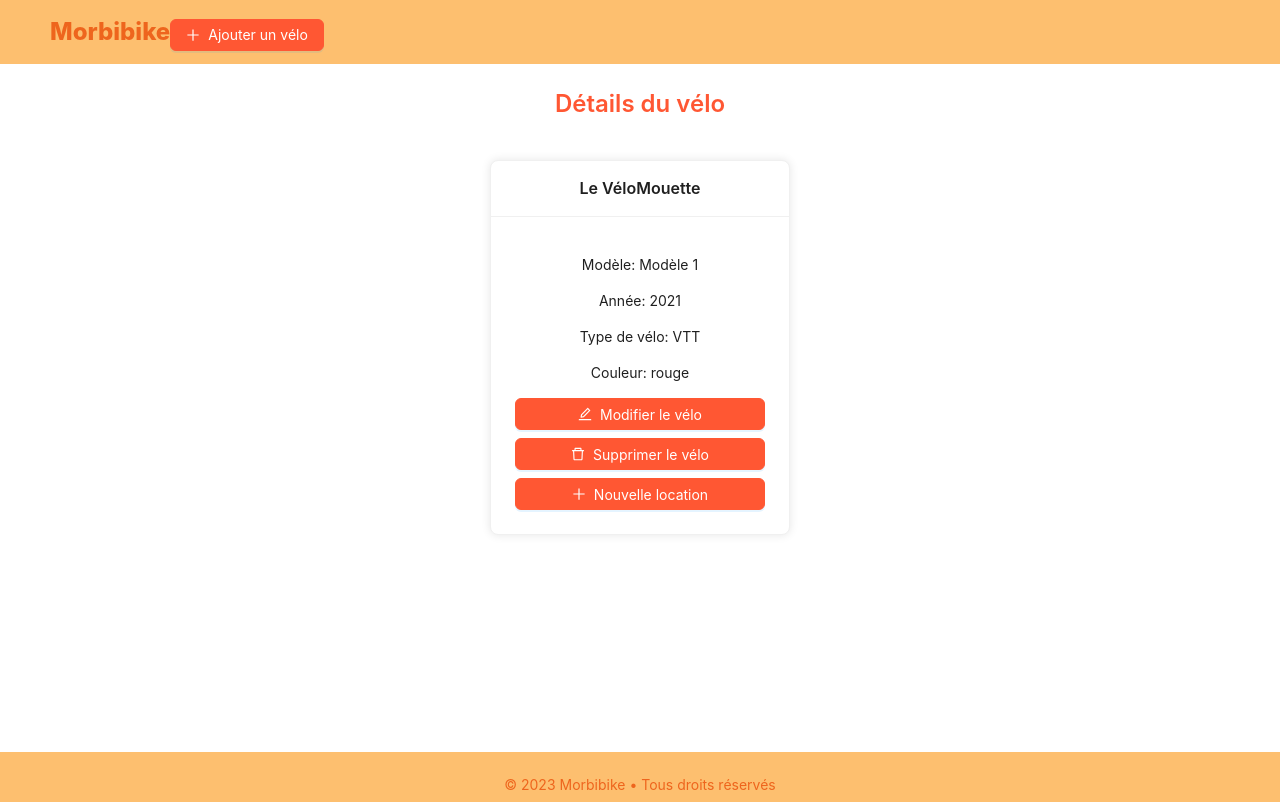
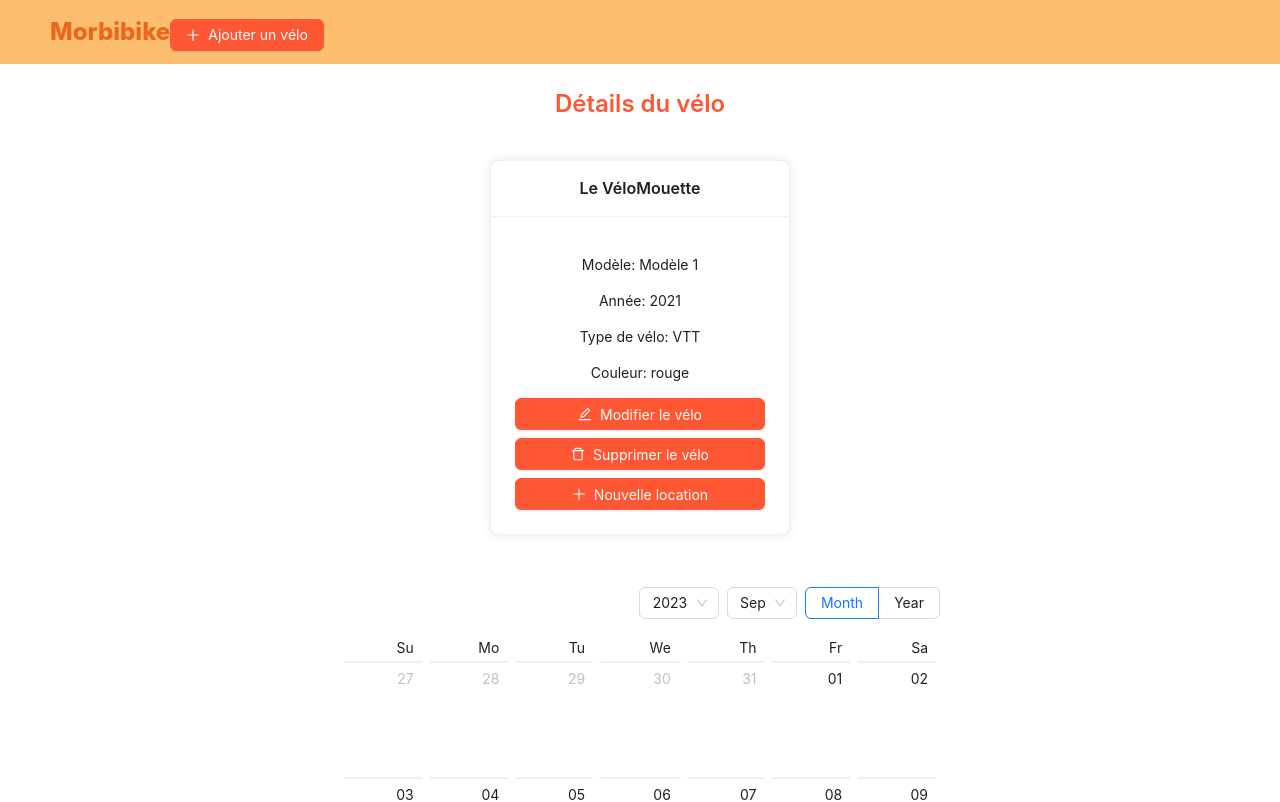
Before and after one commit to IrisKerr/Morbibike, a React (Create React App) app in the folder antd-demo/: page /bike/1 in a window 1280 px wide. Shown: the top 802 px of the page. Built offline with nearby package versions, Linux system fonts and the light colour scheme.

Commit message:
BikeCalendar add

```diff
--- /dev/null
+++ b/antd-demo/src/components/BikeCalendar.tsx
@@ -0,0 +1,108 @@
+// RentCalendar.tsx
+import React from 'react'
+import { useSelector } from 'react-redux'
+import { useNavigate } from 'react-router-dom'
+import { RootState } from '../store/store'
+import { Tag } from 'antd'
+
+import dayjs from 'dayjs'
+import 'dayjs/locale/fr' // Import de la locale française
+
+// import { Rent } from '../models/types'
+import { Calendar, ConfigProvider, Typography } from 'antd'
+const { Title } = Typography
+
+const calendarStyle: React.CSSProperties = {
+  maxWidth: '600px',
+}
+
+const BikeCalendar: React.FC = () => {
+  const navigate = useNavigate()
+  // accès au tableau de locations depuis le state Redux
+  const rentals = useSelector((state: RootState) => state.rentals.rentals)
+  console.log('locations en cours', rentals)
+  const bikes = useSelector((state: RootState) => state.bikes.bikes)
+  console.log('vélos loués', bikes)
+
+  console.log(bikes[0].name)
+
+  /// Au clic sur une date, vérifie s'il y a une réservation de vélo
+  const onSelect = (date: dayjs.Dayjs) => {
+    const rentalForDate = rentals.find(
+      (rental) =>
+        dayjs(rental.start_date).isBefore(date) &&
+        dayjs(rental.end_date).isAfter(date)
+    )
+
+    if (rentalForDate) {
+      // Redirige vers la page de détail du vélo en utilisant l'ID du vélo associé à la réservation
+      navigate(`/bike/${rentalForDate.velo.id}`)
+    } else {
+      console.error('Aucune réservation de vélo pour cette date.')
+    }
+  }
+
+  // gère les changements de panneau dans le calendrier
+  const onPanelChange = (value: dayjs.Dayjs, mode: 'month' | 'year') => {
+    // log dans la console la date sélectionnée et le mode de vue
+    console.log(value.format('YYYY-MM-DD'), mode)
+  }
+
+  // couleurs des tags
+  const colors = [
+    'magenta',
+    'blue',
+    'green',
+    'red',
+    'orange',
+    'purple',
+    'cyan',
+    'gold',
+    'lime',
+  ]
+
+  // render la donnée dans la cellule du calendrier
+  const dateCellRender = (date: dayjs.Dayjs) => {
+    // vérif si la date est bien une date de location conforme
+    const rentalDates = rentals.filter(
+      (rental) =>
+        dayjs(rental.start_date).isBefore(date) &&
+        dayjs(rental.end_date).isAfter(date)
+    )
+
+    console.log('rentalDates', rentalDates)
+
+    return rentalDates ? (
+      <>
+        {rentalDates.map((rentalDate, index) => (
+          <Tag
+            key={rentalDate.velo.id} // Assurez-vous d'utiliser une clé unique pour chaque tag
+            className="rental-date"
+            color={colors[index % colors.length]}
+          >
+            {bikes.find((bike) => bike.id === rentalDate.velo.id)?.name}
+          </Tag>
+        ))}
+      </>
+    ) : (
+      date.format('D')
+    )
+  }
+
+  dayjs.locale('fr') // configuration de la locale françasie
+
+  return (
+    <>
+      <ConfigProvider locale={{ locale: dayjs.locale('fr') }}>
+        <Calendar
+          onPanelChange={onPanelChange}
+          dateCellRender={dateCellRender}
+          onSelect={onSelect}
+          style={calendarStyle}
+        />
+      </ConfigProvider>
+    </>
+  )
+}
+
+export default BikeCalendar
--- a/antd-demo/src/containers/BikeDetailContainer.tsx
+++ b/antd-demo/src/containers/BikeDetailContainer.tsx
@@ -4,6 +4,7 @@ import { selectBikeById } from '../store/reducers/bikeSlice'
 import { useAppSelector } from '../store/hooks'
 import Rental from '../forms/rent/Create'
 import { Bike } from '../components/bike/Bike'
+import BikeCalendar from '../components/BikeCalendar'
 const { Title, Text } = Typography
 
 const titleStyle: React.CSSProperties = {
@@ -25,10 +26,7 @@ const BikeDetailContainer = () => {
           Détails du vélo
         </Title>
         <Bike.DetailsCard bike={selectedBike} />
-        {/* <Title level={3} style={titleStyle}>
-          Je souhaite le louer
-        </Title>
-        <Rental bikeId={bikeId} /> */}
+        <BikeCalendar />
       </Space>
     ) : (
       //Condition en ternaire false
```
